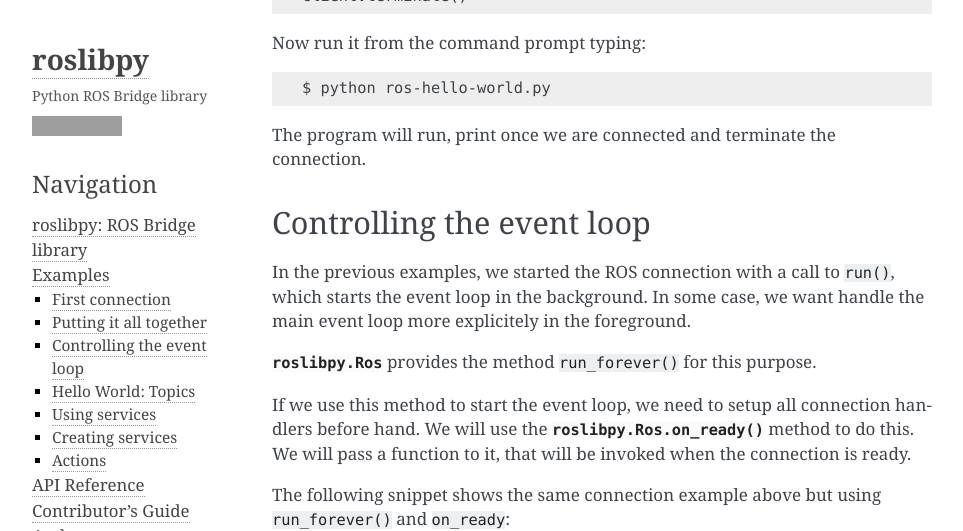
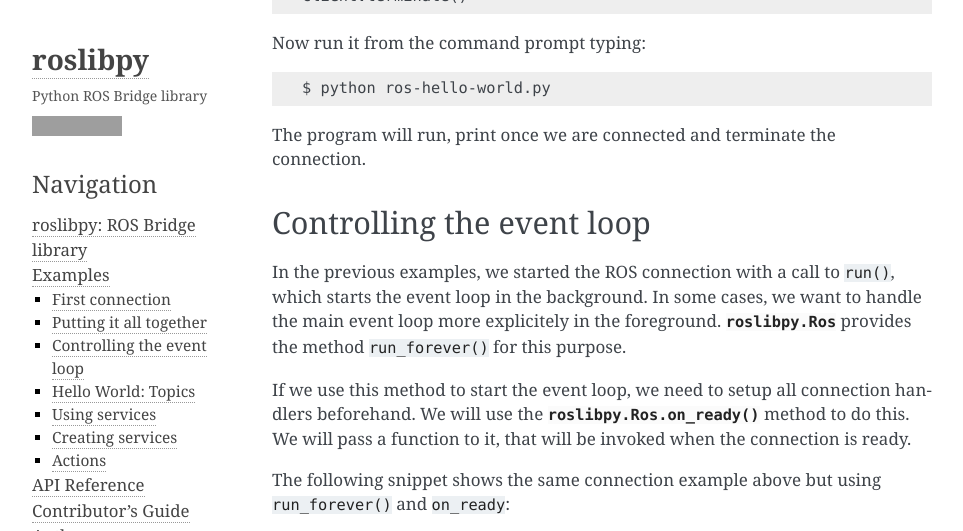
Before and after one commit to gramaziokohler/roslibpy, a Sphinx documentation site: the page built from docs/examples.rst, in a window 1280 px wide and 900 px high, scrolled down 969 px, cut to the strip 0-531 px from the top of the window. Shown: the whole strip, without its empty margins (148-1111 px from the left). Built offline with Sphinx 7.4.7, drawn with Linux system fonts in a browser that asks for light colours; grey boxes are pictures that could not be loaded.

Commit message:
Syntax fixes

```diff
--- a/docs/examples.rst
+++ b/docs/examples.rst
@@ -48,13 +48,12 @@
 --------------------------
 
 In the previous examples, we started the ROS connection with a call to ``run()``,
-which starts the event loop in the background. In some case, we want handle the
-main event loop more explicitely in the foreground.
-
-:class:`roslibpy.Ros` provides the method ``run_forever()`` for this purpose.
+which starts the event loop in the background. In some cases, we want to handle the
+main event loop more explicitely in the foreground. :class:`roslibpy.Ros` provides
+the method ``run_forever()`` for this purpose.
 
 If we use this method to start the event loop, we need to setup all connection handlers
-before hand. We will use the :meth:`roslibpy.Ros.on_ready` method to do this.
+beforehand. We will use the :meth:`roslibpy.Ros.on_ready` method to do this.
 We will pass a function to it, that will be invoked when the connection is ready.
 
 The following snippet shows the same connection example above but
```
